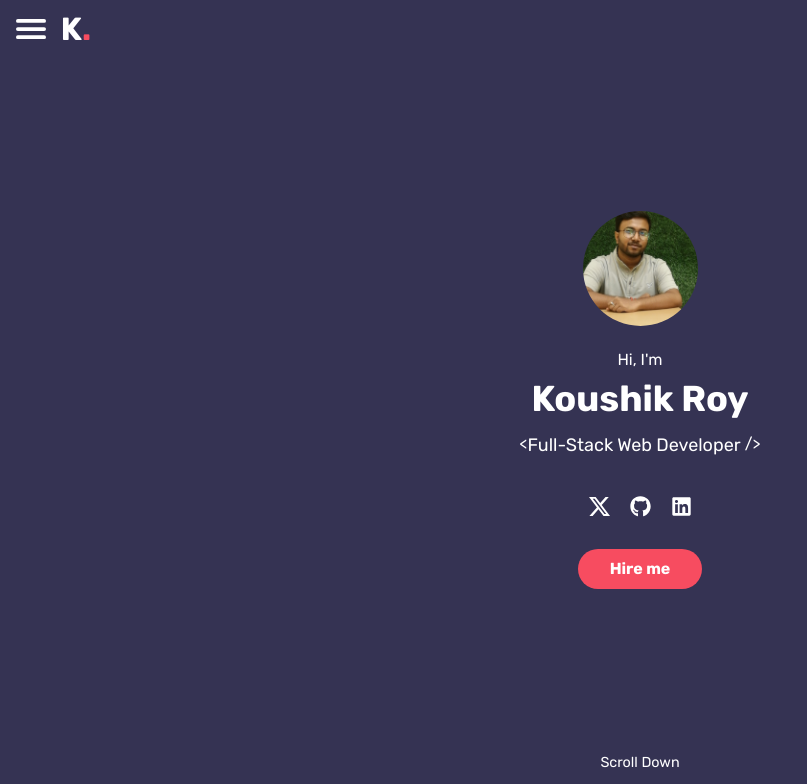
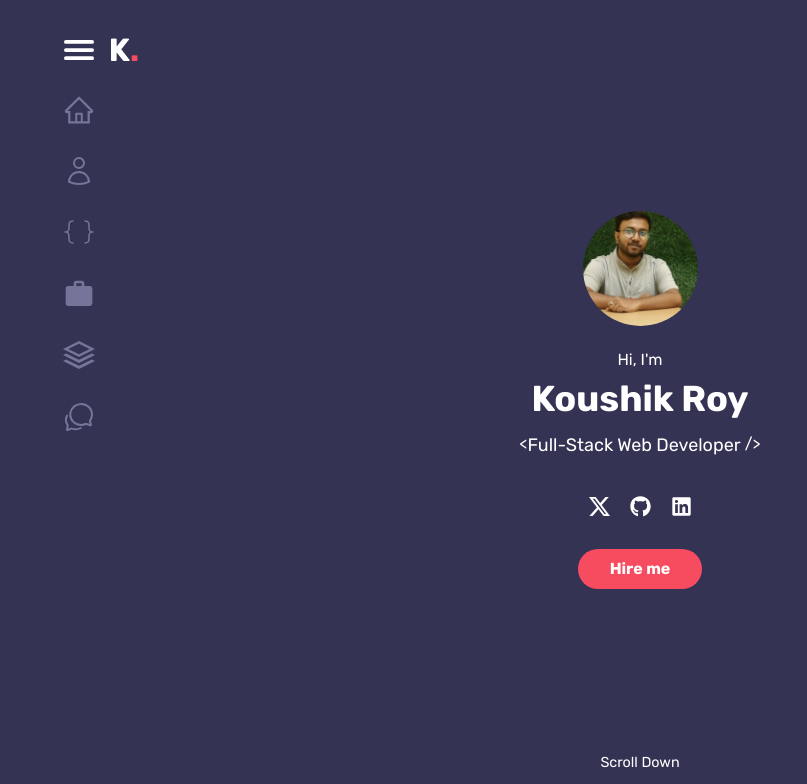
Before and after one commit to Koushik1311/portfolio, a Next.js app: page / in a window 1280 px wide. Shown: the top 784 px of the page, without its empty margins (0-807 px from the left). Built offline with nearby package versions, Linux system fonts and the light colour scheme.

Commit message:
updated navbar

```diff
--- a/src/components/Layout/NavBar.tsx
+++ b/src/components/Layout/NavBar.tsx
@@ -1,12 +1,22 @@
+import { links } from "@/data/Link/data";
 import { IoMenu } from "react-icons/io5";
 
 export default function NavBar() {
   return (
-    <div className="absolute lg:fixed z-30">
-      <div className="flex items-center mt-[0.3rem] ml-[0.7rem]">
+    <div className="absolute lg:fixed z-30 xl:ml-[3rem] xl:mt-[1.3rem]">
+      <div className="relative flex items-center mt-[0.3rem] ml-[0.7rem]">
         <button className="mr-[0.6rem]">
           <IoMenu className="text-white text-[2.5rem]" />
         </button>
+        <ul className="absolute flex flex-col top-[4.25rem] left-[0.25rem]">
+          {links.map((link, index) => (
+            <li key={index} className="mb-[1.4rem]">
+              <button>
+                <link.icon className="text-[#767599] text-[2rem] hover:text-[#D6B159] transition delay-75 duration-500 ease-in-out" />
+              </button>
+            </li>
+          ))}
+        </ul>
         <p className="text-white text-[2rem] font-bold">
           K<span className="text-[#F74C60]">.</span>
         </p>
```
